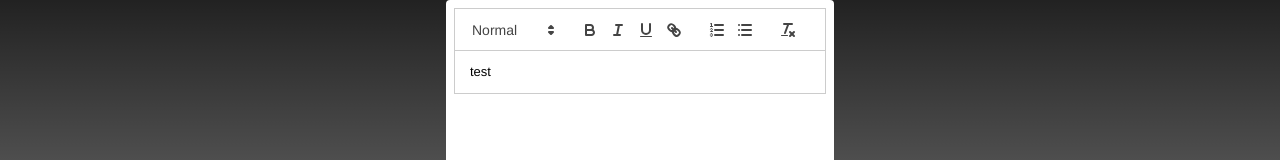
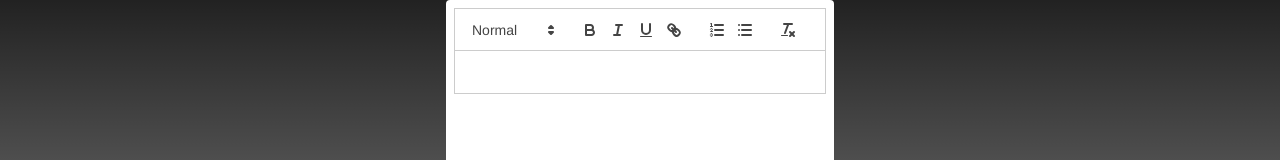
Before and after one commit to DraconDev/next-quill-example, a Next.js app: page /example in a window 1280 px wide. Shown: the top 160 px of the page. Built offline with nearby package versions, Linux system fonts and the light colour scheme.

Commit message:
add custom

```diff
--- /dev/null
+++ b/app/custom/page.tsx
@@ -0,0 +1,21 @@
+"use client";
+import ReactQuill from "react-quill";
+import "react-quill/dist/quill.snow.css"; // or 'quill.bubble.css' for bubble theme
+export interface IAppProps {
+    userText: string;
+    setUserText: (text: string) => void;
+}
+
+export function QuillBox({ userText, setUserText }: IAppProps) {
+    return (
+        <div className="  w-full h-[320px] mb-10 bg-white text-black ">
+            <ReactQuill
+                theme="snow"
+                value={userText}
+                onChange={setUserText}
+                // style={{ height: "285px" }}
+                className=" rounded-lg h-[277px] "
+            />
+        </div>
+    );
+}
--- a/app/example/page.tsx
+++ b/app/example/page.tsx
@@ -4,7 +4,7 @@ import ReactQuill from "react-quill";
 import "react-quill/dist/quill.snow.css";
 
 export default function TextBox() {
-    const [value, setValue] = useState("test");
+    const [value, setValue] = useState("");
 
     return (
         <div className="bg-white p-2 rounded text-black">
```
